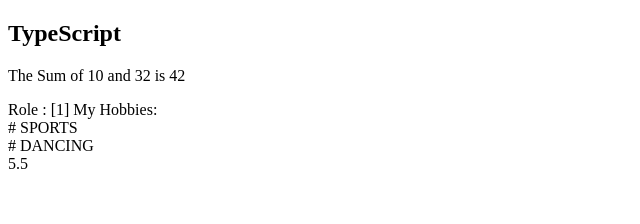
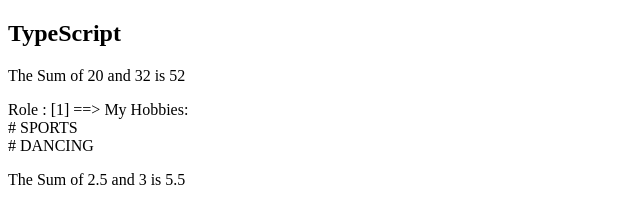
Before and after one commit to TsigeWonwosen/typescript, a website with bundled scripts: page index.html in a window 1280 px wide. Shown: the whole page, without its empty margins (0-640 px from the left). Built offline with nearby package versions, Linux system fonts and the light colour scheme.

Commit message:
tscnfig.josn file created

```diff
--- a/first-ts.ts
+++ b/first-ts.ts
@@ -1,12 +1,13 @@
 // types : [number,string, boolean, object,array,tuple,enum,any]
 
-let typescript = document.getElementById('typescript');
+let rootDiv= document.getElementById('root')!;
 
 enum Role {
   ADMIN = 1,
   READ_ONLY,
   AUTHOR,
 }
+
 const person: {
   name: string;
   age: number;
@@ -21,15 +22,17 @@
 
 type numberType = number;
 function addTwoNumberTs(a: numberType, b: numberType) {
-  return +a + +b;
+let sum = +a + +b;
+
+  return `<p>The Sum of ${a} and ${b}  is  ${sum} </p> `;
 }
 
 let sumTs1 = addTwoNumberTs(2.5, 3);
 
-let sumTs2 = `<p>The Sum of 10 and ${person.age} is  ${addTwoNumberTs(
-  10,
+let sumTs2 =addTwoNumberTs(
+  20,
   person.age,
-)} </p>`;
+);
 
 function combine(input1: number | string, input2: number | string) {
   if (typeof input1 === 'number' && typeof input2 === 'number')
@@ -37,7 +40,7 @@
   return input1.toString() + input2.toString();
 }
 
-sumTs2 += `Role : [${person.role}] My Hobbies:</br>`;
+sumTs2 += `Role : [${person.role}] ==> My Hobbies:</br>`;
 for (let hobby of person.hobbies) {
   sumTs2 += ` #  ${hobby.toLocaleUpperCase()} </br>`;
 }
@@ -45,8 +48,8 @@
 console.log(combine(10, 5));
 console.log(combine('wondwosen', ' shi'));
 
-typescript.innerHTML = String(sumTs2);
-typescript.innerHTML += String(sumTs1);
+rootDiv.innerHTML = String(sumTs2);
+rootDiv.innerHTML += String(sumTs1);
 
 type Todo = {
   readonly id: number
--- a/index.html
+++ b/index.html
@@ -9,6 +9,6 @@
   </head>
   <body>
     <h2>TypeScript</h2>
-    <div id="typescript"></div>
+    <div id="root"></div>
   </body>
 </html>
--- a/package.json
+++ b/package.json
@@ -4,7 +4,7 @@
   "description": "",
   "main": "app.js",
   "scripts": {
-    "ext": "tsc --watch first-ts.ts",
+    "ext": "tsc --watch ",
     "start": "npm run ext && nodemon first-ts.js "
   },
   "keywords": [],
```
Also changed, not shown: tsconfig.json (added, +67 -0 lines).
